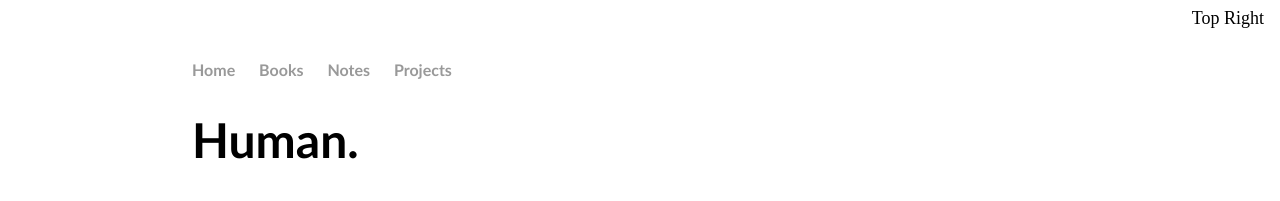
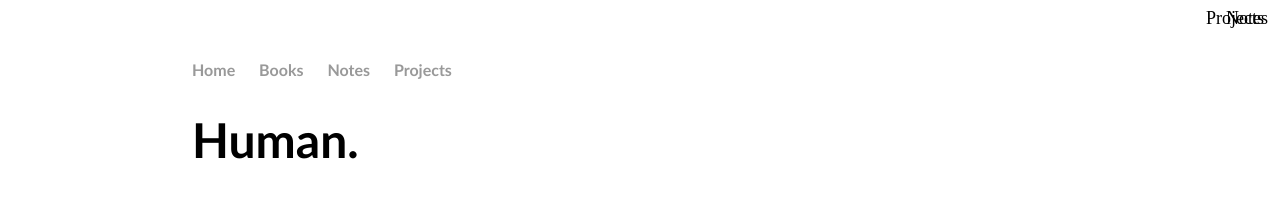
Before and after one commit to scryptive/personal, a Jekyll site: the page built from index.html, in a window 1280 px wide. Shown: the top 201 px of the page. Built offline with Jekyll 4.4.1, drawn with Linux system fonts in a browser that asks for light colours.

Commit message:
Update index.html

```diff
--- a/index.html
+++ b/index.html
@@ -40,10 +40,18 @@
     font-size: 18px;
 }
 
+.middleright {
+    position: absolute;
+    top: 8px;
+    right: 12px;
+    font-size: 18px;
+}
+
 </style>
 </head>
 <body>
-  <div class="topright">Top Right</div>
+  <div class="topright">Projects</div>
+  <div class="middleright">Notes</div>
 </div>
 
 </body>
```
